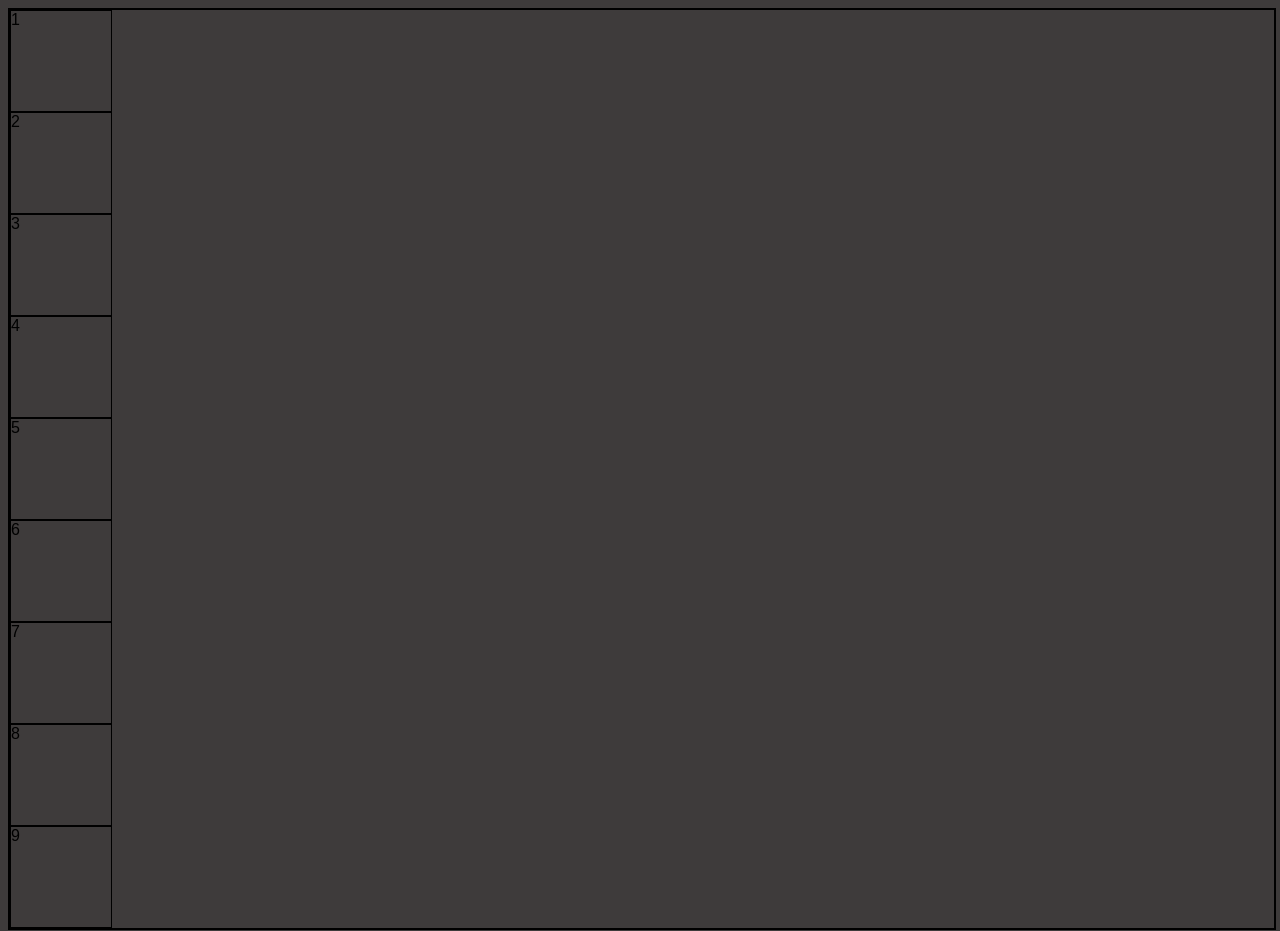
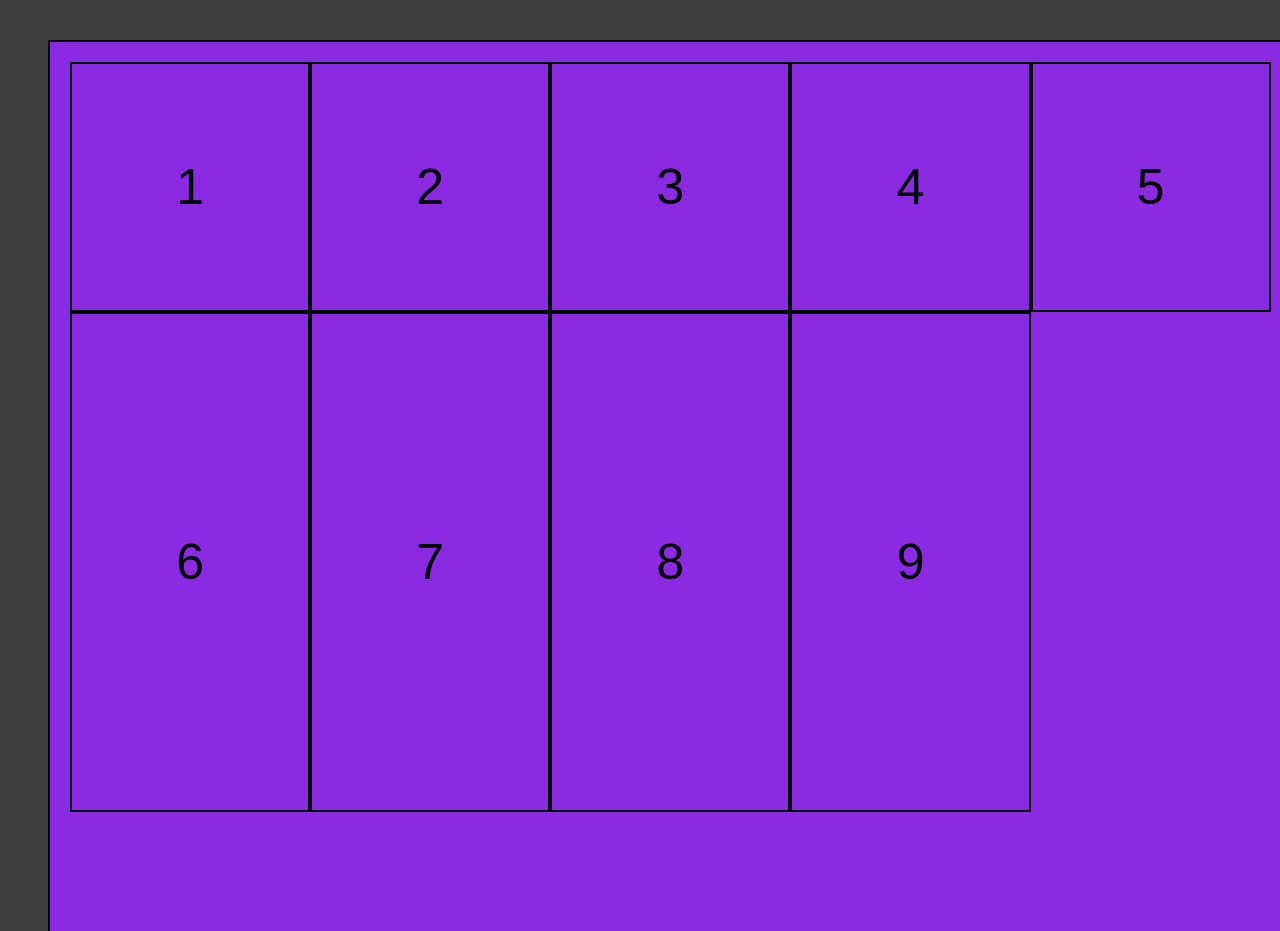
Before and after one commit to AlePezz02/personal, a plain HTML site: page index.html in a window 1280 px wide. Shown: the top 931 px of the page. Drawn offline with Linux system fonts and the light colour scheme.

Commit message:
grid template e grid item

```diff
--- a/index.html
+++ b/index.html
@@ -12,15 +12,15 @@
 
 <section>
     <div class="grid-conteiner">
-       <div class="box" id="box1">1</div>
-       <div class="box" id="box2">2</div>
-       <div class="box" id="box3">3</div>
-       <div class="box" id="box4">4</div>
-       <div class="box" id="box5">5</div>
-       <div class="box" id="box6">6</div>
-       <div class="box" id="box7">7</div>
-       <div class="box" id="box8">8</div>
-       <div class="box" id="box9">9</div>
+       <div class="grid-item" id="box1">1</div>
+       <div class="grid-item" id="box2">2</div>
+       <div class="grid-item" id="box3">3</div>
+       <div class="grid-item" id="box4">4</div>
+       <div class="grid-item" id="box5">5</div>
+       <div class="grid-item" id="box6">6</div>
+       <div class="grid-item" id="box7">7</div>
+       <div class="grid-item" id="box8">8</div>
+       <div class="grid-item" id="box9">9</div>
 
 
     </div>
--- a/style.css
+++ b/style.css
@@ -7,15 +7,22 @@ body {
 }
 
 .grid-conteiner {
-    height: 100%;
-    width: 100%;
+    background-color: blueviolet;
     border: solid black 2.5px;
     display: grid;
-    grid-template-columns: min-content;
+    grid-template-columns: auto auto auto auto auto;
+    grid-template-rows: 250px 500px;
+    height: 1000px;
+    width: 95%;
+    padding: 20px;
+    margin: 40px;
 }
 
-.box {
-    width: 100px;
-    height: 100px;
-    border: solid black 1px;
+.grid-item{
+    border: solid black 2px;
+    font-size: 50px;
+    display: grid;
+    justify-content: center;
+    align-content: center;
+
 }
```
